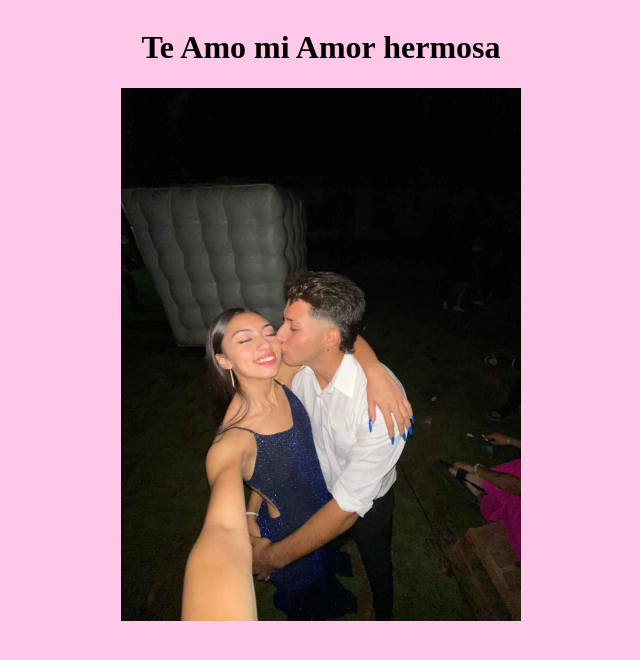
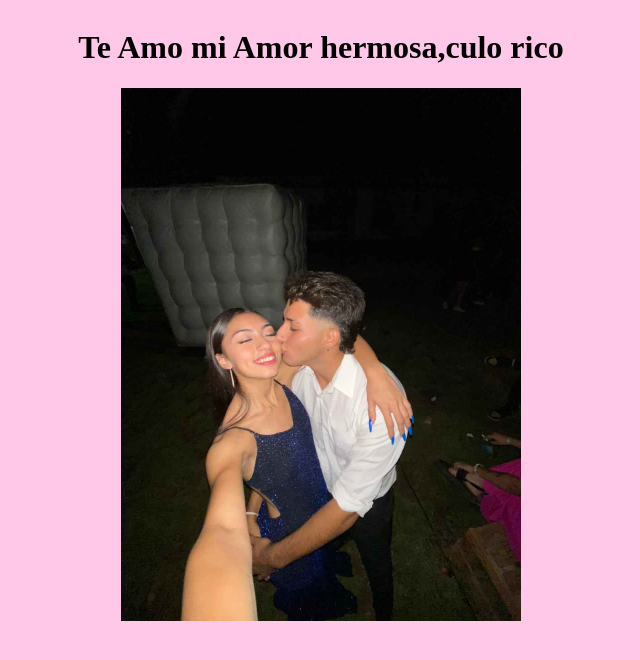
Before and after one commit to ale0031/yema, a plain HTML site: page yemi/index.html in a window 1280 px wide. Shown: the whole page, without its empty margins (319-959 px from the left). Drawn offline with Linux system fonts and the light colour scheme.

Commit message:
index.html

```diff
--- a/yemi/index.html
+++ b/yemi/index.html
@@ -8,7 +8,7 @@
 <body>
     <div class="contenedor">
     <div class="conteiner">
-        <h1>Te Amo mi Amor hermosa</h1>
+        <h1>Te Amo mi Amor hermosa,culo rico</h1>
         <img src="amor.jpg" alt="mi yema">
     </div>
 </div>
```
